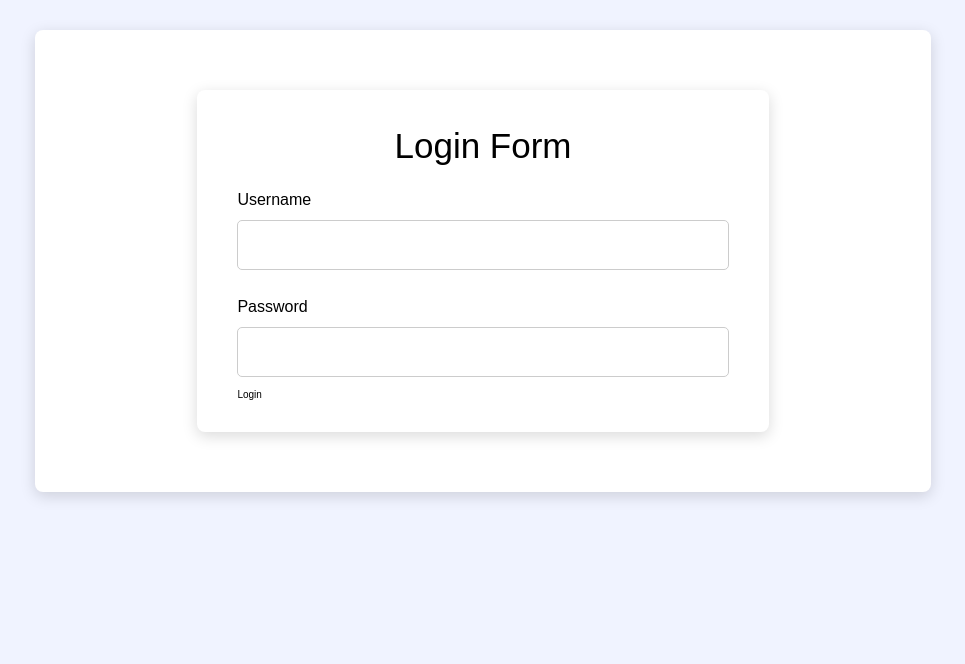
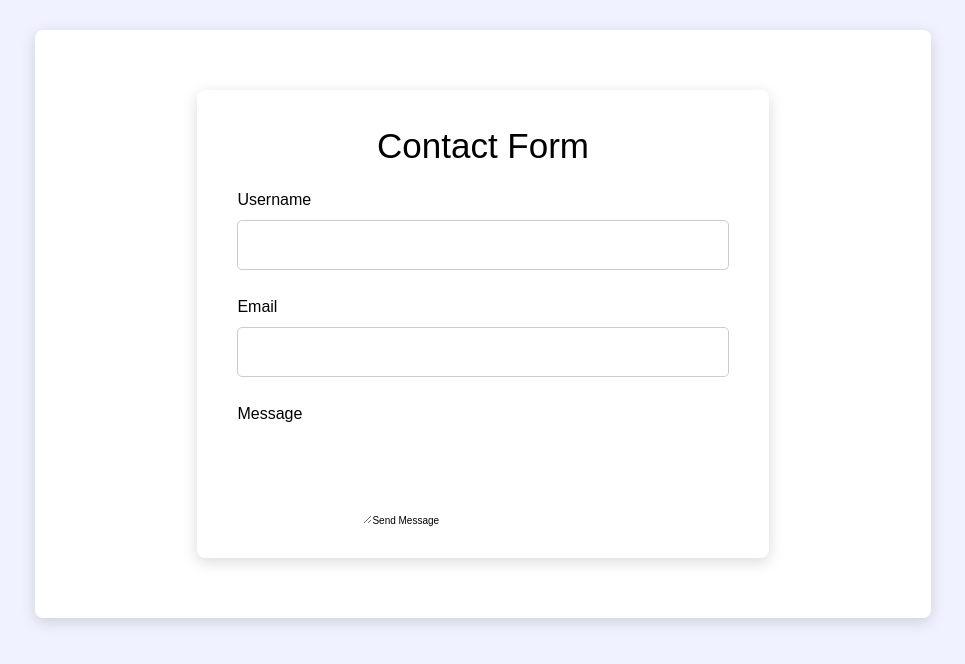
Before and after one commit to KajalKumari-2404/react-project, a React (Vite) app in the folder react-project/: page / in a window 1280 px wide. Shown: the top 664 px of the page, without its empty margins (157-1122 px from the left). Built offline with nearby package versions, Linux system fonts and the light colour scheme.

Commit message:
contact forms in react

```diff
--- /dev/null
+++ b/react-project/src/components/hooks/useState/ContactForm.jsx
@@ -0,0 +1,85 @@
+import { useState } from "react";
+import "./index.css";
+
+export const ContactForm = () => {
+
+//    const [username, setUsername] = useState("");
+//    const [email, setEmail] = useState("");
+//    const [message, setMessage] = useState("");
+
+
+    const [contacts, setContacts] = useState({
+        username: "",
+        email: "",
+        message: "",
+    });
+
+    const handleInputChange = (e) => {
+        const { name, value } = e.target;
+        setContacts((prev) => ({
+            ...prev,
+            [name]: value,
+        }));
+    };
+
+   const handleFormSubmit = (e) => {
+    e.preventDefault();
+    // const ContactData = {
+    //     username,
+    //     email,
+    //     message,
+    // };
+    console.log(contacts);
+   };
+
+    return (
+        <div className="container">
+            <div className="card">
+                <h1>Contact Form</h1>
+
+                <form onSubmit={handleFormSubmit}>
+                    <label htmlFor="username">Username</label>
+
+                    <input
+                        type="text"
+                        name="username"
+                        required
+                        autoComplete="off"
+                        value={contacts.username}
+                        // onChange={(e) => setUsername(e.target.value)}
+                        onChange={handleInputChange}
+                        />
+
+                    <label htmlFor="email">Email</label>
+
+                    <input
+                        type="email"
+                        name="email"
+                        required
+                        autoComplete="off"
+                        value={contacts.email}
+                        // onChange={(e) => setEmail(e.target.value)}
+                        onChange={handleInputChange}
+
+                    />
+
+                    <label htmlFor="message">Message</label>
+
+                    <textarea
+                        type="password"
+                        name="message"
+                        required
+                        autoComplete="off"
+                        rows="6"
+                        value={contacts.message}
+                        // onChange={(e) => setMessage(e.target.value)}
+                        onChange={handleInputChange}
+
+                    />
+
+                    <button type="submit">Send Message</button>
+                </form>
+            </div>
+        </div>
+    );
+};
--- a/react-project/src/pages/App.jsx
+++ b/react-project/src/pages/App.jsx
@@ -27,8 +27,9 @@ import React from 'react'
 // import CounterChallenge from '../components/hooks/useState/Challenge';
 // import ControlledForm from '../components/hooks/useState/Controlled';
 // import { RegistrationForm } from '../components/hooks/Registration';
-import { RegistrationFormReact } from '../components/hooks/RegistrationReact';
-import { LoginForm } from '../components/hooks/useState/LoginForm';
+// import { RegistrationFormReact } from '../components/hooks/RegistrationReact';
+// import { LoginForm } from '../components/hooks/useState/LoginForm';
+import { ContactForm } from '../components/hooks/useState/ContactForm';
 // import { EventHandling } from '../components/EventHandling'
 // import { EventProps } from '../components/EventProps'
 // import '../components/EV.css';
@@ -63,7 +64,8 @@ export const App = () => {
     {/* <ControlledForm /> */}
     {/* <RegistrationForm /> */}
     {/* <RegistrationFormReact /> */}
-    <LoginForm />
+    {/* <LoginForm /> */}
+    <ContactForm />
     </section>
   );
     };
```
